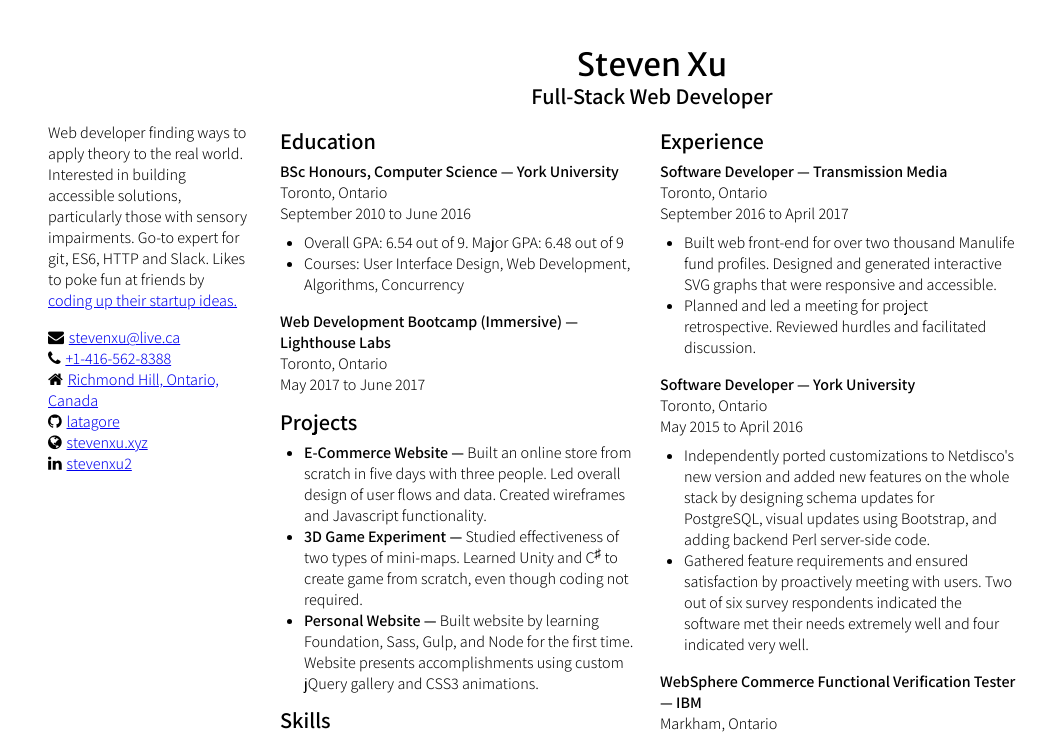
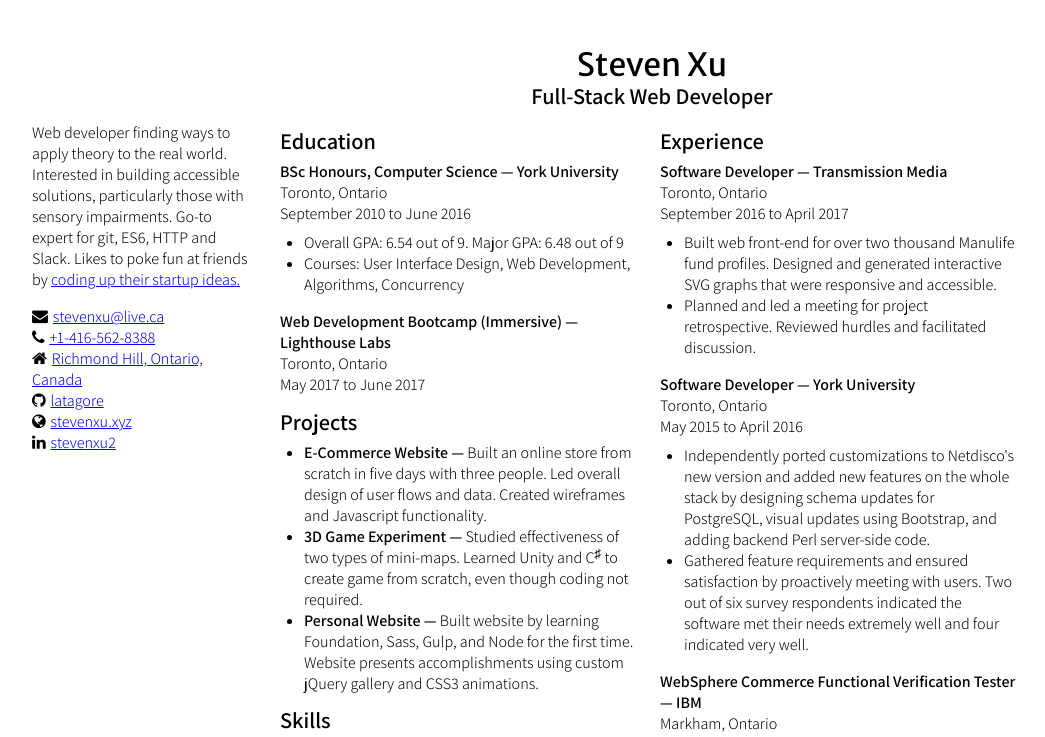
Before and after one commit to latagore/Resume, a React app: page / in a window 1280 px wide. Shown: the top 737 px of the page, without its empty margins (112-1157 px from the left). Built offline with nearby package versions, Linux system fonts and the light colour scheme.

Commit message:
fix aside padding, reduce sidebar width

```diff
--- a/styles/home.scss
+++ b/styles/home.scss
@@ -1,5 +1,7 @@
 @import url("https://fonts.googleapis.com/css?family=Assistant:300,600|Merriweather+Sans:400");
 @import url("https://maxcdn.bootstrapcdn.com/font-awesome/4.4.0/css/font-awesome.min.css");
+
+$sidebar-width: 25%;
 
 @function getMediaQuery($size, $print) {
   @return "(min-width: #{$size})" + if($print, ", print", "");
@@ -96,7 +98,7 @@ header {
   h1, h2 {
     @include breakpoint(md) {
       position: relative;
-      left: 25%;
+      left: $sidebar-width;
       width: 75%;
     }
     @media print {
@@ -129,9 +131,10 @@ header {
 
   @include breakpoint(md) {
     float: left;
-    width: 25%;
-    padding-left: 1em;
+    width: $sidebar-width;
     text-align: left;
+
+    padding: 0 1.5rem 0 0;
 
     & > * {
       width: 100%;
```
